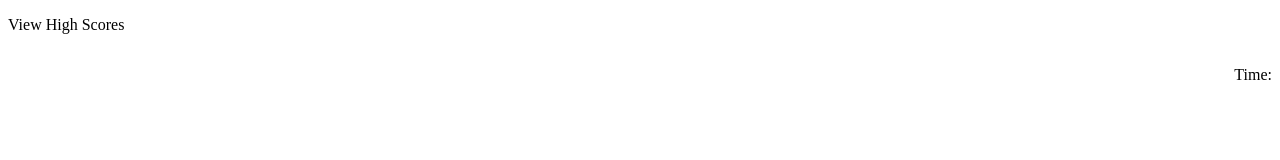
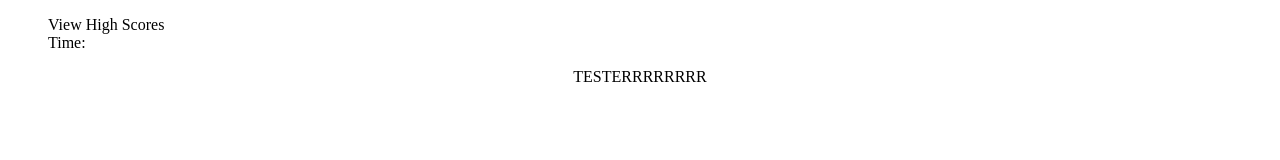
Before and after one commit to jrocksymphonia/c4_code-quiz, a plain HTML site: page index.html in a window 1280 px wide. Both pictures are taken after a click on the button "Start Quiz". Drawn offline with Linux system fonts and the light colour scheme.

Commit message:
js syntax edited and now working, added a couple lines of css

```diff
--- a/assets/script.js
+++ b/assets/script.js
@@ -3,18 +3,18 @@ var mainPage = document.querySelector("#main-page");
 var mainElement = document.querySelector("main");
 var startQuizButton = document.querySelector("#start-quiz");
 
-timer.setAttribute("style", "float: right");
-mainElement.setAttribute("style", "text-align: center")
+// timer.setAttribute("style", "float: right;");
 
 startQuizButton.addEventListener("click", function(event){
     event.preventDefault();
 
+    //starting page is removed
     mainPage.remove();
-    // console.log(mainPage.remove())
 
-    // var question1 = document.createElement(<div></div>);
-    // question1.textContent("TESTERRRRRRRR")
-    // document.body.children[1].appendChild(question1);
+    //question 1 is appended here
+    var question1 = document.createElement("div");
+    question1.textContent = "TESTERRRRRRRR";
+    document.body.children[1].appendChild(question1);
 
 
 })
--- a/assets/style.css
+++ b/assets/style.css
@@ -0,0 +1,9 @@
+ul li {
+    display: flex;
+    list-style-type: none;
+
+}
+
+main {
+    text-align: center;
+}
--- a/index.html
+++ b/index.html
@@ -5,14 +5,16 @@
     <meta charset="UTF-8">
     <meta http-equiv="X-UA-Compatible" content="IE=edge">
     <meta name="viewport" content="width=device-width, initial-scale=1.0">
-    <link ref="stylesheet" href="./assets/style.css">
+    <link rel="stylesheet" href="./assets/style.css">
     <title>Bootcamp Code Quiz</title>
 </head>
 
 <body>
     <header>
-        <p>View High Scores</p>
-        <p class="timer">Time:</p>
+        <ul>
+            <li>View High Scores</li>
+            <li class="timer">Time:</li>
+        </ul>
     </header>
 
     <main class="quiz-content">
```
